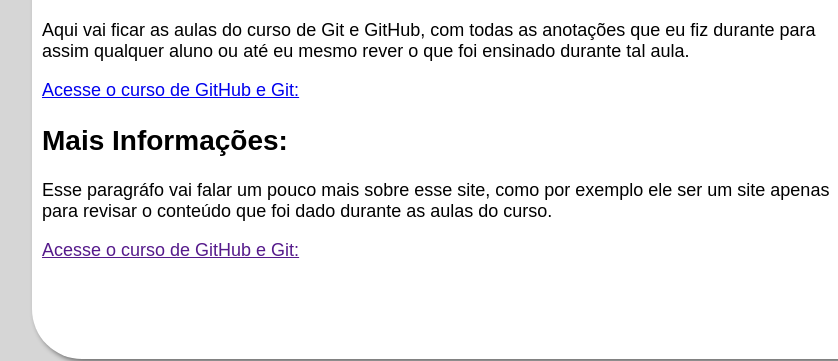
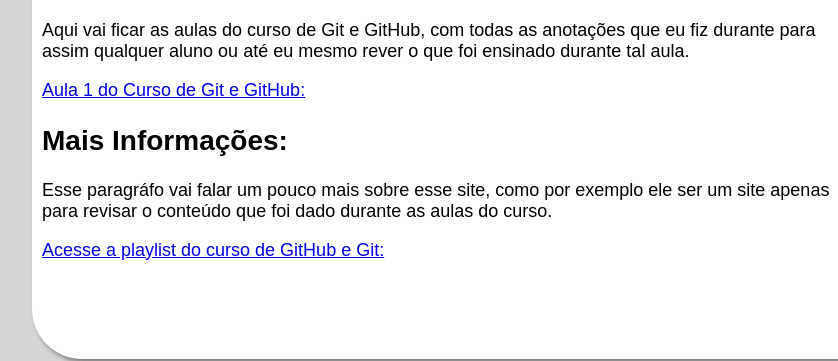
Before and after one commit to josuebuenor/projeto-site, a plain HTML site: page index.html in a window 1280 px wide. Shown: the part 463-824 px from the top of the page, 148-986 px from the left. Drawn offline with Linux system fonts and the light colour scheme.

Commit message:
titulos alterados

```diff
--- a/index.html
+++ b/index.html
@@ -20,13 +20,13 @@
             <h2>Aulas do Curso de Git e GitHub</h2>
             <img class="lado" src="img/curso-html-css.png" alt="Curso de HTML">
             <p>Aqui vai ficar as aulas do curso de Git e GitHub, com todas as anotações que eu fiz durante para assim qualquer aluno ou até eu mesmo rever o que foi ensinado durante tal aula.</p>
-            <p><a href="aula1.html">Acesse o curso de GitHub e Git: </a></p>
+            <p><a href="aula1.html">Aula 1 do Curso de Git e GitHub: </a></p>
         </article>
         <article>
             <h2>Mais Informações: </h2>
             <img class="lado" src="img/curso-javascript.png" alt="Curso de JavaScript">
             <p>Esse paragráfo vai falar um pouco mais sobre esse site, como por exemplo ele ser um site apenas para revisar o conteúdo que foi dado durante as aulas do curso.</p>
-            <p><a href="">Acesse o curso de GitHub e Git: </a></p>
+            <p><a href="https://www.youtube.com/playlist?list=PLHz_AreHm4dm7ZULPAmadvNhH6vk9oNZA">Acesse a playlist do curso de GitHub e Git: </a></p>
         </article>
     </main>
 
```
